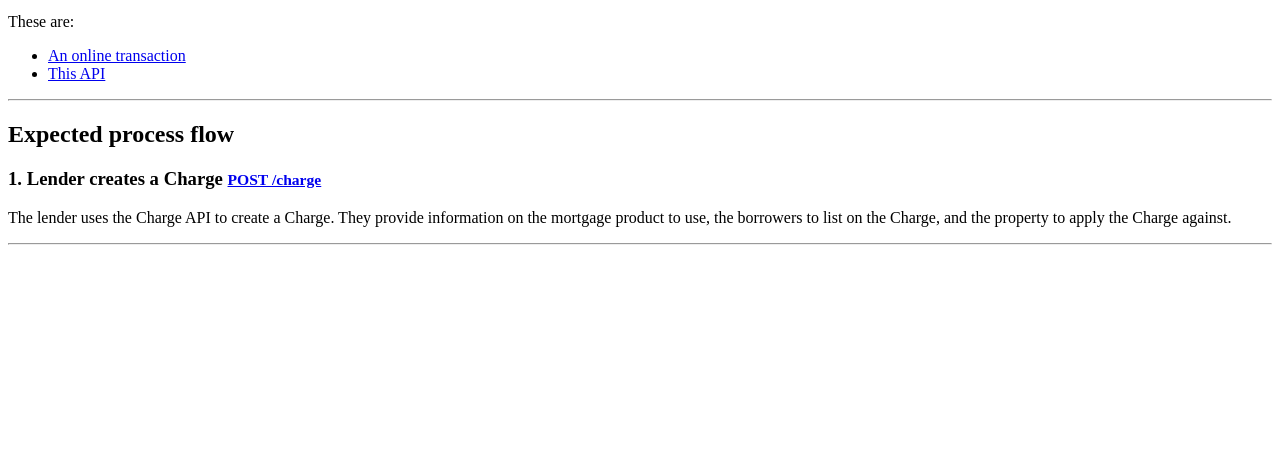
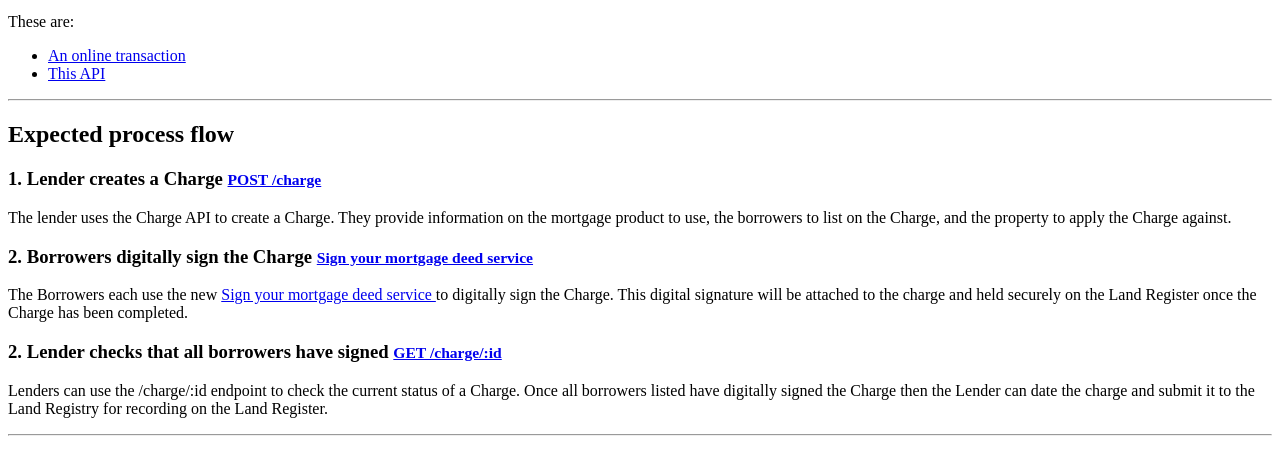
Before and after one commit to LandRegistry/charges-api-prototype, a website: page views/index.html in a window 1280 px wide. Shown: the part 105-580 px from the top of the page. Drawn offline with Linux system fonts and the light colour scheme.

Commit message:
include the signature check steps in the lender process flow

```diff
--- a/views/index.html
+++ b/views/index.html
@@ -27,4 +27,30 @@
   on the mortgage product to use, the borrowers to list on the Charge, and the
   property to apply the Charge against.
 </p>
+<h3>
+  2. Borrowers digitally sign the Charge
+  <small><a href="http://charges-prototype-ci.herokuapp.com/v1-1/step2/step-1-citizen-signs-deed">
+    Sign your mortgage deed service
+  </a></small>
+</h3>
+<p>
+  The Borrowers each use the new
+  <a href="http://charges-prototype-ci.herokuapp.com/v1-1/step2/step-1-citizen-signs-deed">
+    Sign your mortgage deed service
+  </a>
+  to digitally sign the Charge. This digital signature will be attached to the
+  charge and held securely on the Land Register once the Charge has been
+  completed.
+</p>
+<h3>
+  2. Lender checks that all borrowers have signed
+  <small><a href="/explorer/charge/:id/get">GET /charge/:id</a></small>
+</h3>
+<p>
+  Lenders can use the /charge/:id endpoint to check the current status of a
+  Charge. Once all borrowers listed have digitally signed the Charge then the
+  Lender can date the charge and submit it to the Land Registry for recording on
+  the Land Register.
+</p>
+
 <hr/>
```
